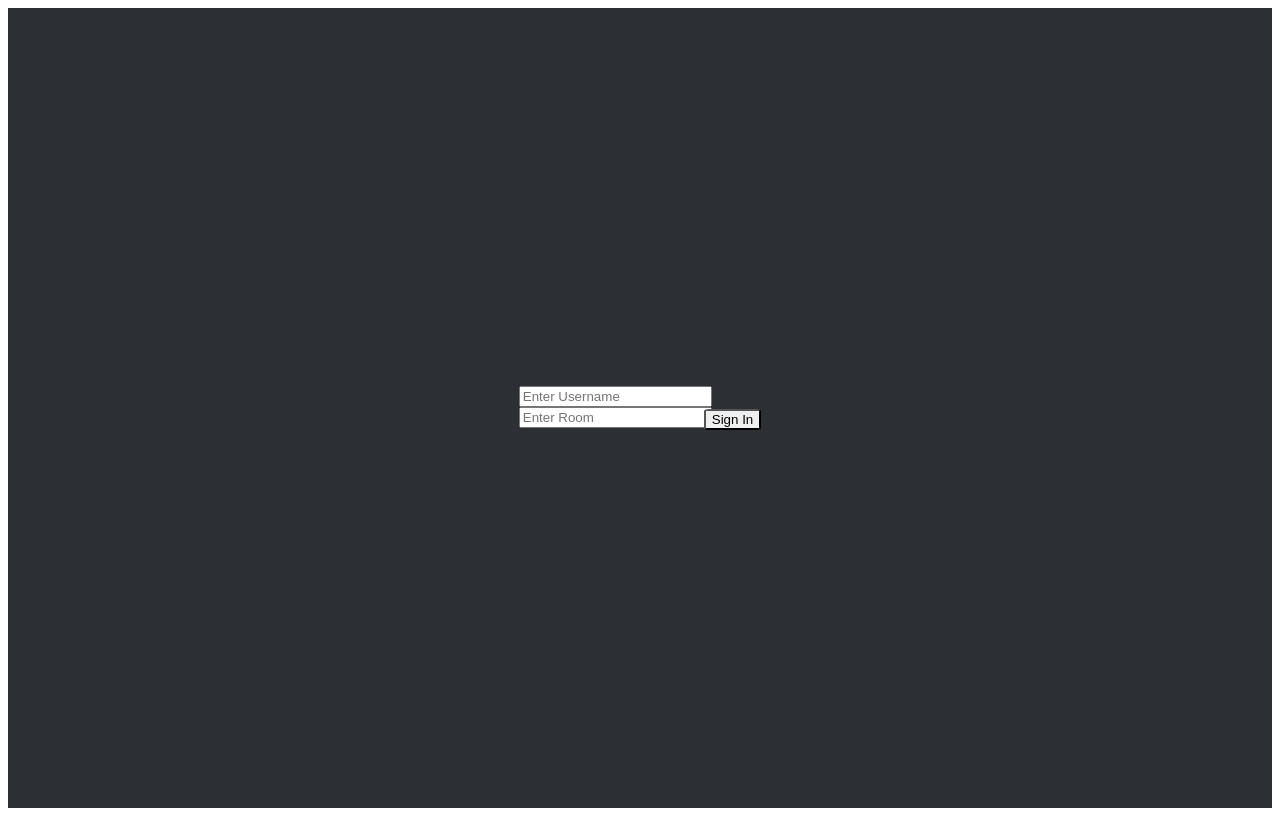
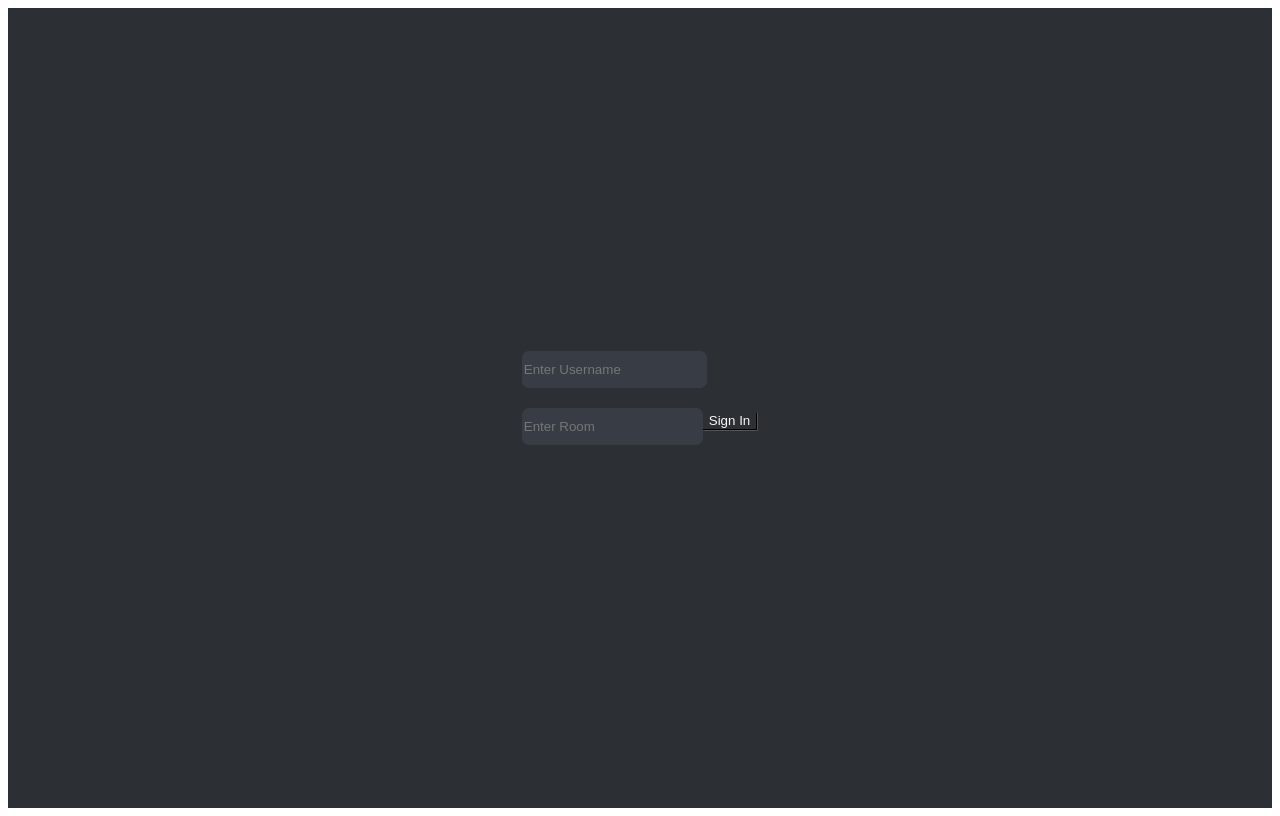
Before and after one commit to alanayee07/chat-app-frontend, a React (Create React App) app: page / in a window 1280 px wide. Built offline with nearby package versions, Linux system fonts and the light colour scheme; no server answers.

Commit message:
input field, buttons css, font

```diff
--- a/public/index.html
+++ b/public/index.html
@@ -10,6 +10,10 @@
       content="Web site created using create-react-app"
     />
     <link rel="apple-touch-icon" href="%PUBLIC_URL%/logo192.png" />
+    <link rel="preconnect" href="https://fonts.googleapis.com">
+    <link rel="preconnect" href="https://fonts.gstatic.com" crossorigin>
+    <link href="https://fonts.googleapis.com/css2?family=Source+Sans+Pro:ital,wght@0,200;0,300;0,400;0,600;0,700;0,900;1,200;1,300;1,400;1,600;1,700;1,900&display=swap" rel="stylesheet">
+
     <!--
       manifest.json provides metadata used when your web app is installed on a
       user's mobile device or desktop. See https://developers.google.com/web/fundamentals/web-app-manifest/
--- a/src/components/css/ChatRoom.css
+++ b/src/components/css/ChatRoom.css
@@ -2,8 +2,26 @@ h1 {
   color: white;
 }
 
+input {
+  border-style: inherit;
+  color: #F6F6F6;
+}
+
+button {
+  background: none;
+  color: #F6F6F6;
+  border-style: groove;
+  border-left: none;
+  border-top: none;
+  border-radius: 5%;
+}
+
 .room-header {
   color: white;
+}
+
+.roomName-input {
+  display: flex;
 }
 
 .chatRoom-container {
@@ -14,6 +32,7 @@ h1 {
   height: 100vh;
   background-color: black;
   margin-top: 10px;
+  font-family: 'Source Sans Pro', sans-serif;
 }
 
 .chatRoom-inner {
@@ -29,7 +48,7 @@ h1 {
   flex-direction: column;
   justify-content: space-between;
   background: #2c2f33;
-  color: white;
+  color: #F6F6F6;
   border-radius: 8px;
   height: 500px;
   width: 500px;
@@ -77,4 +96,8 @@ form,
 input {
   display: flex;
   width: 100%;
+  background-color: #383d45;
+  height: 35px;
+  margin-bottom: 20px;
+  border-radius: 7px;
 }
```
